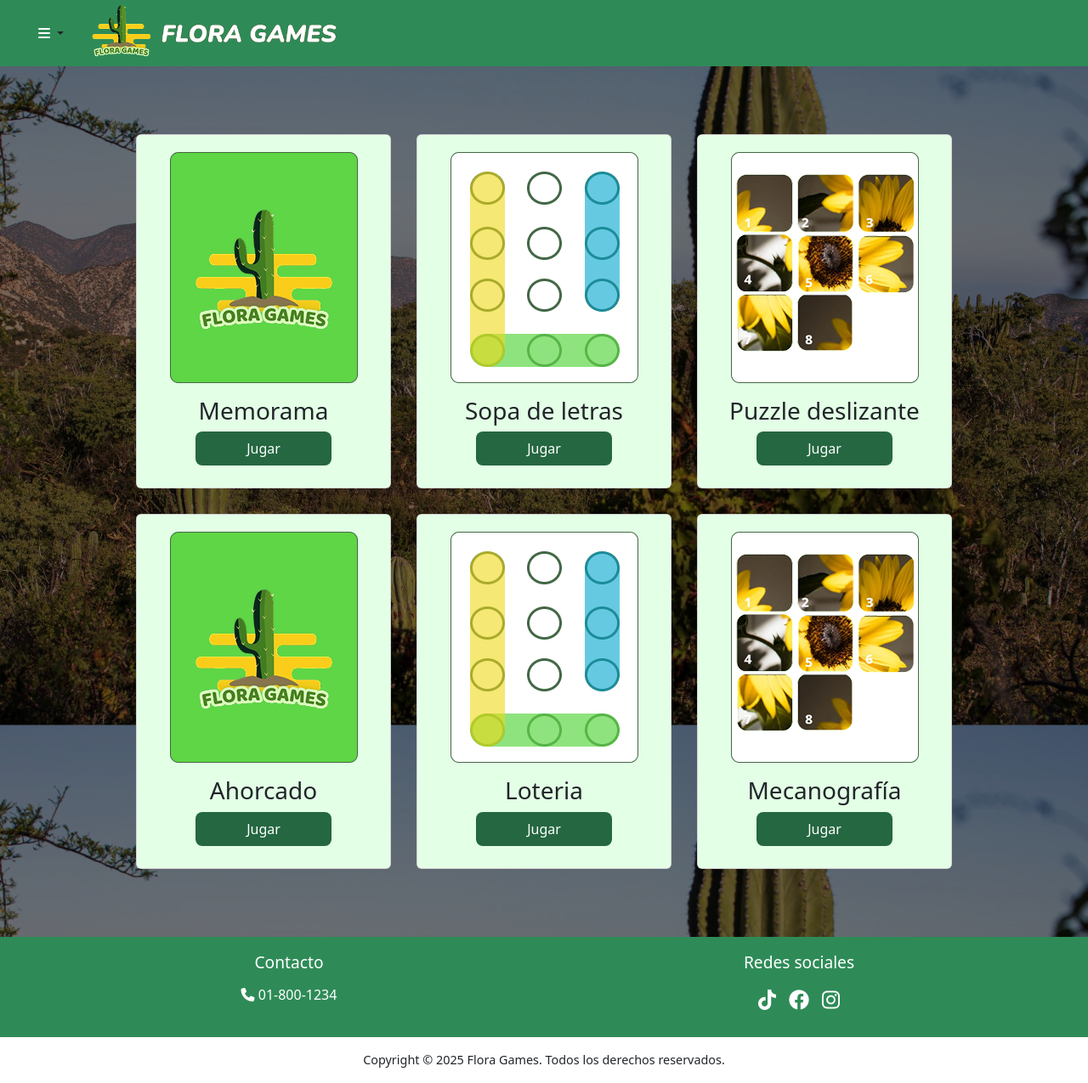
After one commit to OscarIst21/BCS_FloraGames, a PHP site: page /view/gamesMenu.php in a window 1280 px wide. The commit adds this page. Shown: the whole page at 85% size. Run offline with PHP 8.4, Linux system fonts and the light colour scheme.

Commit message:
feat: avance en  diseño menu de juegos

```diff
--- a/components/header.php
+++ b/components/header.php
@@ -6,7 +6,7 @@
                 <a href="" style="color: white;"><i class="fa-solid fa-bars"></i></a>
             </button>
             <ul class="dropdown-menu dropdown-menu">
-                <li><a class="dropdown-item active" href="#">Aprendizaje</a></li>
+                <li><a class="dropdown-item active" href="../index.php">Aprendizaje</a></li>
                 <li><a class="dropdown-item" href="#">Juegos</a></li>
                 <li><a class="dropdown-item" href="#">Mis logros</a></li>
                 <li><hr class="dropdown-divider"></li>
--- a/connection/database.php
+++ b/connection/database.php
@@ -7,7 +7,7 @@ class Database {
     private $charset = 'utf8mb4';
 
     public function getConnection() {
-        $dsn = "mysql:host={$this->host};dbname={$this->db_name};port=3307;charset={$this->charset}";
+        $dsn = "mysql:host={$this->host};dbname={$this->db_name};port=3309;charset={$this->charset}";
 try {
             $pdo = new PDO($dsn, $this->db_user, $this->db_password);
             $pdo->setAttribute(PDO::ATTR_ERRMODE, PDO::ERRMODE_EXCEPTION);
--- a/css/style.css
+++ b/css/style.css
@@ -79,9 +79,10 @@ h2 {
     cursor: pointer;
     transition: background-color 0.3s ease;
 }
-.button:hover {
+.button:hover, .btnActions:hover {
     background-color: #5ED646;
 }
+
 .switch-form {
     text-align: center;
     margin-top: 20px;
@@ -261,3 +262,65 @@ header{
 .password-container {
     position: relative;
 }
+
+
+/* MENU DE JUEGOS*/
+.card {
+    width: 300px;
+}
+.card-head {
+    padding: 20px 20px  0px 20px;
+    display: flex;
+    align-items: center;
+    justify-content: center;
+    background-color: #E3FFE6;
+    border-top-right-radius: 5px;
+    border-top-left-radius: 5px;
+}
+
+.card-head img {
+    max-width: 100%;
+    height: auto;
+    object-fit: contain;
+}
+.card-body {
+    padding: 10px 15px;
+    border-bottom-right-radius: 5px;
+    border-bottom-left-radius: 5px;
+    background-color: #E3FFE6;
+}
+.card-title {
+    color: #2B432C;
+    text-align: center;
+    margin-bottom: 12px;
+}
+.card-content {
+    color: #47362C;
+    margin-bottom: 10px;
+    text-align: center;
+}
+
+.btnActions{
+    width: 60%;
+    padding: 0.5rem;
+    background-color: #246741;
+    color: white;
+    border: none;
+    border-radius: 0.5rem;
+    font-size: 16px;
+    cursor: pointer;
+    transition: background-color 0.3s ease;
+}
+
+.games-grid{
+    display: grid;
+    grid-template-columns: repeat(3, 1fr);
+    gap: 30px;
+    justify-items: center;
+}
+
+.play-button {
+    text-decoration: none;
+    transition: background-color 0.3s ease;
+    color: white;
+}
--- /dev/null
+++ b/css/stylesMedia.css
@@ -0,0 +1,21 @@
+/* MENU DE JUEGOS - VERSIÓN MOBILE FIRST (Desktop por defecto) */
+
+/* Tablet (2 columnas) */
+@media (max-width: 1024px) {
+    .games-grid{
+        grid-template-columns: repeat(2, 1fr);
+    }
+}
+
+/* Mobile (1 columna) */
+@media (max-width: 600px) {
+    .games-grid{
+        grid-template-columns: repeat(1, 1fr);
+        gap: 15px;
+        padding: 10px;
+    }
+
+    .card {
+        max-width: 100%;
+    }
+}
--- /dev/null
+++ b/view/gamesMenu.php
@@ -0,0 +1,87 @@
+<!DOCTYPE html>
+<html lang="es">
+<head>
+    <meta charset="UTF-8">
+    <meta name="viewport" content="width=device-width, initial-scale=1.0">
+    <title>Juegos - Fauna Games</title>
+    <link rel="stylesheet" href="../css/style.css">
+    <link rel="stylesheet" href="../css/stylesMedia.css">
+    <link href="https://cdn.jsdelivr.net/npm/bootstrap@5.3.6/dist/css/bootstrap.min.css" rel="stylesheet" integrity="sha384-4Q6Gf2aSP4eDXB8Miphtr37CMZZQ5oXLH2yaXMJ2w8e2ZtHTl7GptT4jmndRuHDT" crossorigin="anonymous">
+    <link rel="stylesheet" href="https://cdnjs.cloudflare.com/ajax/libs/font-awesome/6.4.0/css/all.min.css">
+    <link href="https://fonts.googleapis.com/css2?family=Montserrat:wght@400;600;700&family=Poppins:wght@300;400;600&display=swap" rel="stylesheet">
+    <link rel="icon" type="image/x-icon" href="../img/logoFG.ico">
+
+</head>
+<body>
+    <?php include '../components/header.php'; ?>
+
+    <div class="contenedor">
+        <div class="games-grid">
+            <div class="card">
+                <div class="card-head"><img src="../img/logosJuegos/memorama.png" alt="Memorama"></div>
+                <div class="card-body">
+                    <h3 class="card-title">Memorama</h3>
+                    <form action="../games/memorama.php" method="get">
+                        <p class="card-content">
+                            <button type="submit" class="btnActions">Jugar</button>
+                        </p>
+                    </form>
+                </div>
+            </div>
+            <div class="card">
+                <div class="card-head"><img src="../img/logosJuegos/sopaLetras.png" alt="Sopa de letras"></div>
+                <div class="card-body">
+                    <h3 class="card-title">Sopa de letras</h3>
+                    <p class="card-content">
+                        <button type="" class="btnActions">Jugar</button>
+                    </p>
+                </div>
+            </div>
+            <div class="card">
+                <div class="card-head"><img src="../img/logosJuegos/puzzle.png" alt="Puzzle deslizante"></div>
+                <div class="card-body">
+                    <h3 class="card-title">Puzzle deslizante</h3>
+                    <p class="card-content">
+                        <button type="" class="btnActions">Jugar</button>
+                    </p>
+                </div>
+            </div>
+            <div class="card">
+                <div class="card-head"><img src="../img/logosJuegos/memorama.png" alt="Ahorcado"></div>
+                <div class="card-body">
+                    <h3 class="card-title">Ahorcado</h3>
+                    <form action="../games/ahorcado.php" method="get">
+                        <p class="card-content">
+                            <button type="submit" class="btnActions">Jugar</button>
+                        </p>
+                    </form>
+                </div>
+            </div>
+            <div class="card">
+                <div class="card-head"><img src="../img/logosJuegos/sopaLetras.png" alt="Loteria"></div>
+                <div class="card-body">
+                    <h3 class="card-title">Loteria</h3>
+                    <form action="../games/loteria.php" method="get">
+                        <p class="card-content">
+                            <button type="submit" class="btnActions">Jugar</button>
+                        </p>
+                    </form>
+                </div>
+            </div>
+            <div class="card">
+            <div class="card-head"><img src="../img/logosJuegos/puzzle.png" alt="Mecanografia"></div>
+            <div class="card-body">
+                <h3 class="card-title">Mecanografía</h3>
+                <p class="card-content">
+                    <button type="" class="btnActions">Jugar</button>
+                </p>
+            </div>
+            </div>
+        </div>
+    </div>
+
+    <?php include '../components/footer.php'; ?>
+    <script src="https://cdn.jsdelivr.net/npm/bootstrap@5.3.6/dist/js/bootstrap.bundle.min.js" integrity="sha384-j1CDi7MgGQ12Z7Qab0qlWQ/Qqz24Gc6BM0thvEMVjHnfYGF0rmFCozFSxQBxwHKO" crossorigin="anonymous"></script>
+</body>
+
+</html>
--- a/view/login.php
+++ b/view/login.php
@@ -89,7 +89,7 @@
                     <a href="recuperatePassword.php">Olvidé mi contraseña</a>
                 </div>
                 <br>
-                <button type="submit" class="button btnActions">Aceptar</button>
+                <button type="submit" class="button">Aceptar</button>
                 <div class="switch-form">
                     ¿No tienes cuenta? <a href="register.php">Haz click aquí</a>
                 </div>
--- a/view/recuperatePassword.php
+++ b/view/recuperatePassword.php
@@ -51,7 +51,7 @@
                     <label for="email">Correo electrónico</label>
                     <input type="email" id="email" name="email" required>
                 </div>
-                <button type="submit" name="send_code" class="button btnActions">Enviar código de recuperación</button>
+                <button type="submit" name="send_code" class="button">Enviar código de recuperación</button>
                 <div class="switch-form">
                     Recordé mi contraseña, <a href="login.php">Inicia sesión</a>
                 </div>
@@ -67,7 +67,7 @@
                     <label for="token">Ingrese el código de 6 dígitos</label>
                     <input type="text" id="token" name="token" pattern="\d{6}" maxlength="6" required>
                 </div>
-                <button type="submit" name="verify_code" class="button btnActions">Verificar código</button>
+                <button type="submit" name="verify_code" class="button">Verificar código</button>
                 <div class="switch-form">
                     <a href="#" id="resend-code">Enviar código nuevamente</a>
                 </div>
@@ -99,7 +99,7 @@
                     </div>
                     <div class="error-message" id="password-error"></div>
                 </div>
-                <button type="submit" name="reset_password" class="button btnActions">Cambiar contraseña</button>
+                <button type="submit" name="reset_password" class="button">Cambiar contraseña</button>
             </form>
         </div>
     </div>
```
Also changed, not shown: index.php (+13 -79 lines), img/logosJuegos/memorama.png (added), img/logosJuegos/puzzle.png (added), img/logosJuegos/sopaLetras.png (added).
